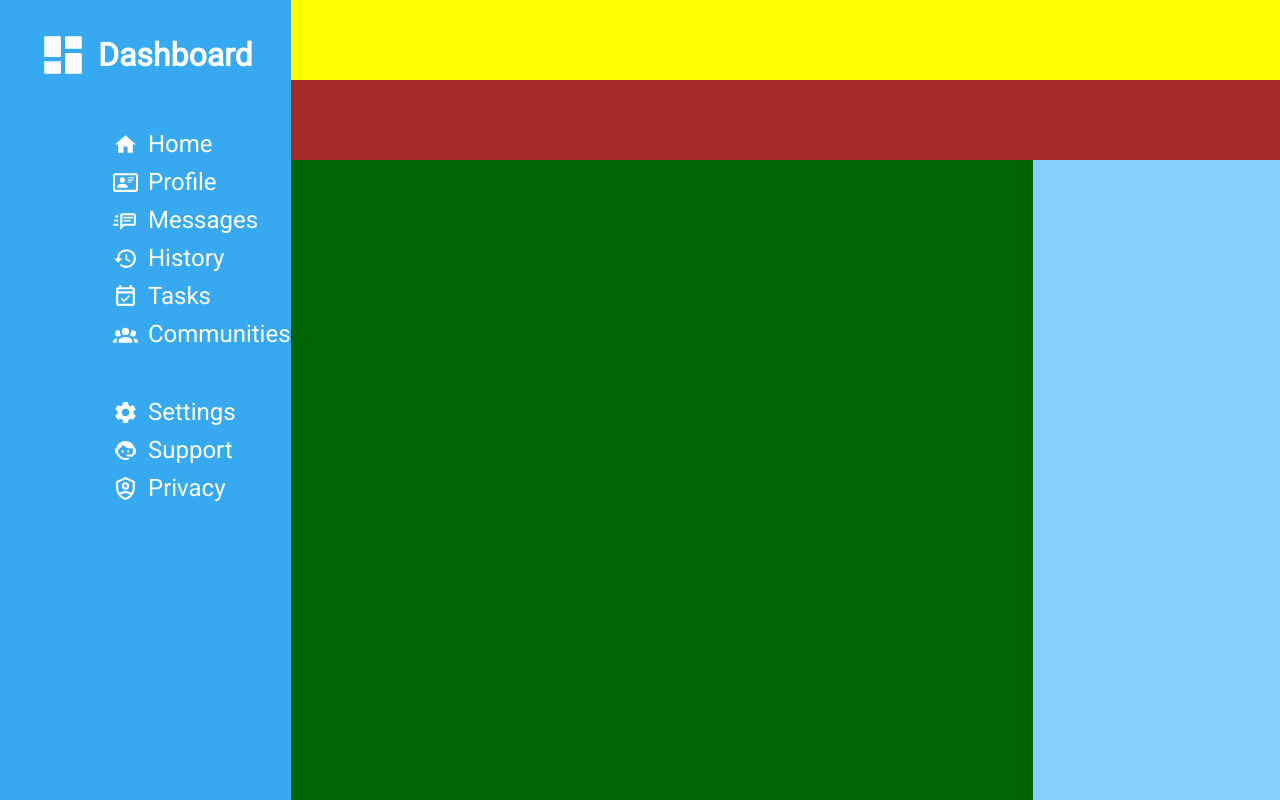
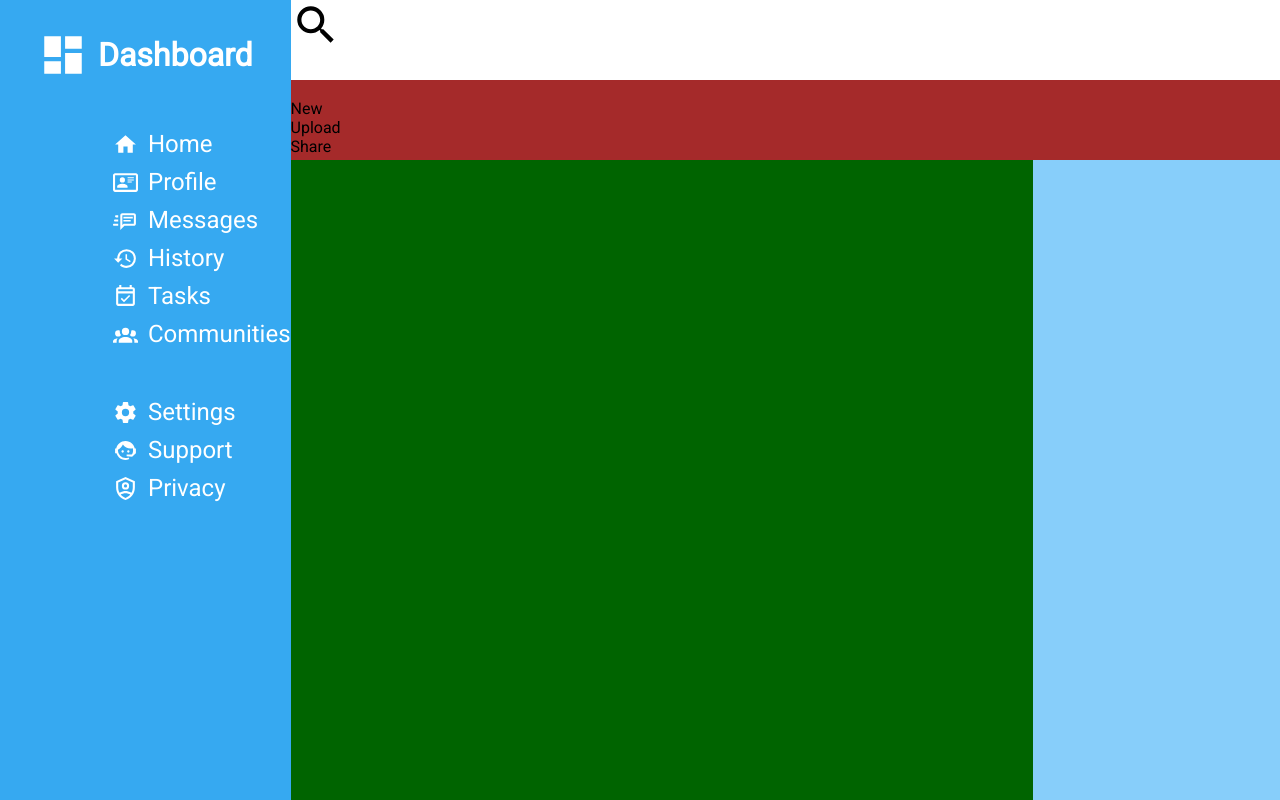
Before and after one commit to rg333777/odin-admin-dashboard, a plain HTML site: page index.html in a window 1280 px wide. Drawn offline with Linux system fonts and the light colour scheme.

Commit message:
started working on the header

```diff
--- a/index.html
+++ b/index.html
@@ -56,8 +56,24 @@
         </div>
         <div class="main">
             <div class="header">
-                <div class="upper-header"></div>
-                <div class="lower-header"></div>
+                <div class="upper-header">
+                    <div class="upper-header-left">
+                        <svg xmlns="http://www.w3.org/2000/svg" viewBox="0 0 24 24"><title>magnify</title><path d="M9.5,3A6.5,6.5 0 0,1 16,9.5C16,11.11 15.41,12.59 14.44,13.73L14.71,14H15.5L20.5,19L19,20.5L14,15.5V14.71L13.73,14.44C12.59,15.41 11.11,16 9.5,16A6.5,6.5 0 0,1 3,9.5A6.5,6.5 0 0,1 9.5,3M9.5,5C7,5 5,7 5,9.5C5,12 7,14 9.5,14C12,14 14,12 14,9.5C14,7 12,5 9.5,5Z" /></svg>
+
+                    </div>
+                    <div class="upper-header-right"></div>
+                </div>
+                <div class="lower-header">
+                    <div class="lower-header-left">
+                        <img src="" alt="">
+                        <div></div>
+                    </div>
+                    <div class="lower-header-right">
+                        <div>New</div>
+                        <div>Upload</div>
+                        <div>Share</div>
+                    </div>
+                </div>
             </div>
             <div class="content">
                 <div class="projects">
--- a/style.css
+++ b/style.css
@@ -33,10 +33,6 @@
     background-color: whitesmoke;
     display: grid;
     grid-template-columns: 3fr 1fr;
-}
-
-.upper-header {
-    background-color: yellow;
 }
 
 .lower-header {
@@ -95,3 +91,7 @@
     gap: 10px;
     margin-top: 50px;
 }
+
+.upper-header-left > svg {
+    height: 50px;
+}
```
